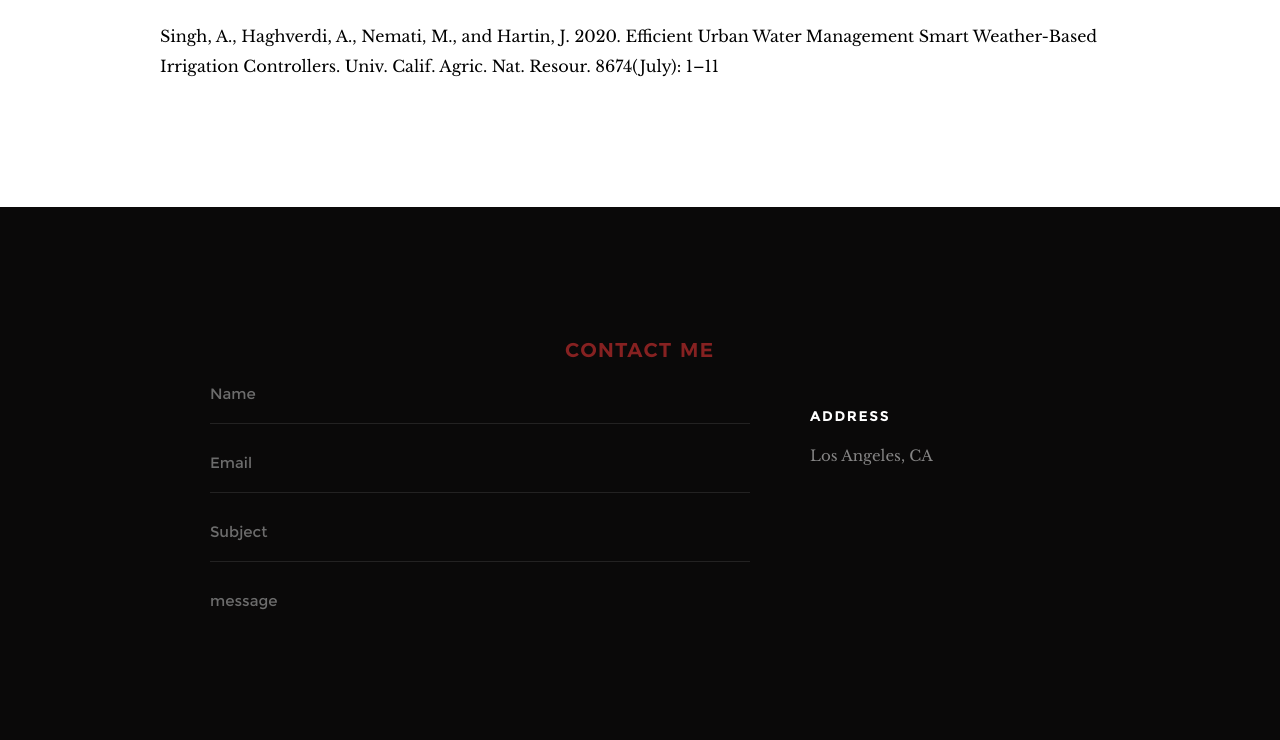
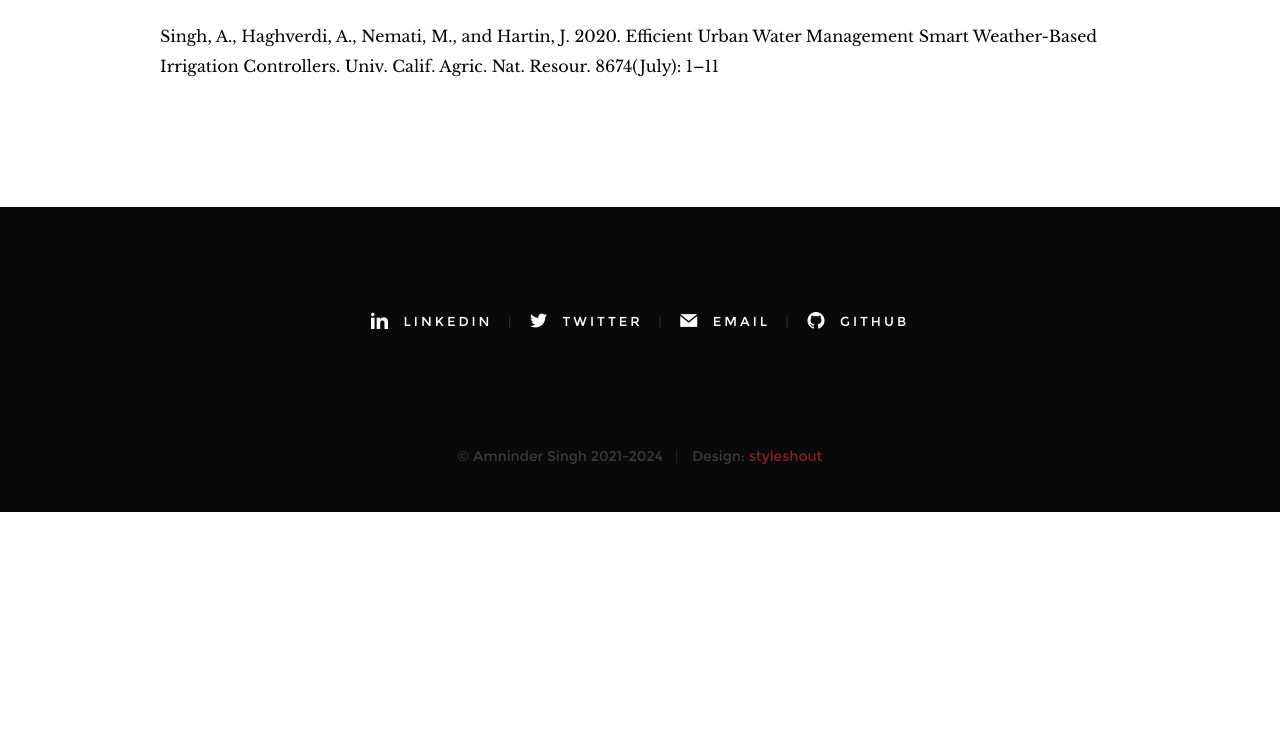
Before and after one commit to singhamninder/mywebsite, a Django app: page / in a window 1280 px wide. Shown: the part 5760-6500 px from the top of the page. After the commit the page ends 6272 px from the top, so only its background shows below. Run offline with Django 3.2, Linux system fonts and the light colour scheme; data comes from the database, SQL or seed files in the repository; both versions use the stored data as it was after the commit.

Commit message:
remove contact form

```diff
--- a/home/admin.py
+++ b/home/admin.py
@@ -1,6 +1,7 @@
 from django.contrib import admin
 
-from .models import Info, Skill, Project, Tag, Publication, Work, Contact
+from .models import Info, Skill, Project, Tag, Publication, Work
+# Contact
 
 admin.site.register(Info)
 admin.site.register(Skill)
@@ -8,4 +9,4 @@ admin.site.register(Work)
 admin.site.register(Project)
 admin.site.register(Tag)
 admin.site.register(Publication)
-admin.site.register(Contact)
+# admin.site.register(Contact)
--- a/home/models.py
+++ b/home/models.py
@@ -1,6 +1,6 @@
 from django.db import models
-from captcha.fields import ReCaptchaField
-from captcha.widgets import ReCaptchaV2Checkbox
+# from captcha.fields import ReCaptchaField
+# from captcha.widgets import ReCaptchaV2Checkbox
 
 class Info(models.Model):
     cv = models.FileField()
--- a/home/views.py
+++ b/home/views.py
@@ -1,6 +1,11 @@
-from django.shortcuts import redirect, render
-from .models import Info, Skill, Project, Publication, Work, Contact
-from django.contrib import messages
+from django.shortcuts import (
+                            # redirect,
+                            render,)
+from .models import (Info, Skill, Project, Publication, Work,
+                    # Contact,
+                    )
+
+# from django.contrib import messages
 
 ## for sending email and contact
 # from django.core.mail import send_mail
@@ -15,22 +20,22 @@ def home(request):
     projects = Project.objects.all()
     publications = Publication.objects.all()
 
-    if request.method == 'POST':
-        contact = Contact()
+    # if request.method == 'POST':
+    #     contact = Contact()
 
-        contactName=request.POST.get('contactName')
-        contactEmail=request.POST.get('contactEmail')
-        contactSubject=request.POST.get('contactSubject')
-        contactMessage=request.POST.get('contactMessage')
+    #     contactName=request.POST.get('contactName')
+    #     contactEmail=request.POST.get('contactEmail')
+    #     contactSubject=request.POST.get('contactSubject')
+    #     contactMessage=request.POST.get('contactMessage')
 
-        contact.contactName=contactName
-        contact.contactEmail=contactEmail
-        contact.contactSubject=contactSubject
-        contact.contactMessage=contactMessage
-        contact.save()
-        messages.success(request, 'Your message was sent, thank you!')
+    #     contact.contactName=contactName
+    #     contact.contactEmail=contactEmail
+    #     contact.contactSubject=contactSubject
+    #     contact.contactMessage=contactMessage
+    #     contact.save()
+    #     messages.success(request, 'Your message was sent, thank you!')
 
-        return redirect('home')
+    #     return redirect('home')
 
     context = {
         'infos':infos,
--- a/templates/contact.html
+++ b/templates/contact.html
@@ -1,58 +1,58 @@
-    {% load static %}
-    <section id="contact" class="s-contact target-section">
+    <!--{% load static %}-->
+    <!--<section id="contact" class="s-contact target-section">-->
 
-        <div class="overlay"></div>
+    <!--    <div class="overlay"></div>-->
 
-        <div class="row narrow section-intro">
-            <div class="col-full">
-                <h3>Contact Me</h3>
+    <!--    <div class="row narrow section-intro">-->
+    <!--        <div class="col-full">-->
+    <!--            <h3>Contact Me</h3>-->
                 <!-- <h1>Say Hello.</h1> -->
                 <!-- <p class="lead">Lorem ipsum Dolor adipia.</p> -->
-            </div>
-        </div>
+    <!--        </div>-->
+    <!--    </div>-->
 
-        <div class="row contact__main">
-            <div class="col-eight tab-full contact__form">
-                <form name="contactForm" id="contactForm" method="POST">
-                    {% csrf_token %}
-                    <fieldset>
+    <!--    <div class="row contact__main">-->
+    <!--        <div class="col-eight tab-full contact__form">-->
+    <!--            <form name="contactForm" id="contactForm" method="POST">-->
+    <!--                {% csrf_token %}-->
+    <!--                <fieldset>-->
 
-                    <div class="form-field">
-                        <input name="contactName" type="text" id="contactName" placeholder="Name" value="" minlength="2" required="" aria-required="true" class="full-width">
-                    </div>
-                    <div class="form-field">
-                        <input name="contactEmail" type="email" id="contactEmail" placeholder="Email" value="" required="" aria-required="true" class="full-width">
-                    </div>
-                    <div class="form-field">
-                        <input name="contactSubject" type="text" id="contactSubject" placeholder="Subject" value="" required="" aria-required="true" class="full-width">
-                    </div>
-                    <div class="form-field">
-                        <textarea name="contactMessage" id="contactMessage" placeholder="message" rows="10" cols="50" required="" aria-required="true" class="full-width"></textarea>
-                    </div>
+    <!--                <div class="form-field">-->
+    <!--                    <input name="contactName" type="text" id="contactName" placeholder="Name" value="" minlength="2" required="" aria-required="true" class="full-width">-->
+    <!--                </div>-->
+    <!--                <div class="form-field">-->
+    <!--                    <input name="contactEmail" type="email" id="contactEmail" placeholder="Email" value="" required="" aria-required="true" class="full-width">-->
+    <!--                </div>-->
+    <!--                <div class="form-field">-->
+    <!--                    <input name="contactSubject" type="text" id="contactSubject" placeholder="Subject" value="" required="" aria-required="true" class="full-width">-->
+    <!--                </div>-->
+    <!--                <div class="form-field">-->
+    <!--                    <textarea name="contactMessage" id="contactMessage" placeholder="message" rows="10" cols="50" required="" aria-required="true" class="full-width"></textarea>-->
+    <!--                </div>-->
                     <!--<script src='https://www.google.com/recaptcha/api.js'></script>-->
                     <!--<div class="g-recaptcha" data-sitekey='6LfxZe8hAAAAAHxLP0ovIhhr8q1pjIb-ockXSaCH'></div>-->
 
-                    <div class="form-field">
-                        <button class="full-width btn--primary">Submit</button>
-                    </div>
+    <!--                <div class="form-field">-->
+    <!--                    <button class="full-width btn--primary">Submit</button>-->
+    <!--                </div>-->
 
-                    </fieldset>
+    <!--                </fieldset>-->
 
-                </form>
-                {% for msg in messages %}
-                    <div class="alert alert-success" role="alert">
-                        {{ msg }}
-                    </div>
-                {% endfor %}
-            </div>
+    <!--            </form>-->
+    <!--            {% for msg in messages %}-->
+    <!--                <div class="alert alert-success" role="alert">-->
+    <!--                    {{ msg }}-->
+    <!--                </div>-->
+    <!--            {% endfor %}-->
+    <!--        </div>-->
 
 
-            <div class="col-four tab-full contact__infos">
-                <h4 class="h06">Address</h4>
-                <p>
-                Los Angeles, CA
-                </p>
-            </div>
-        </div>
+    <!--        <div class="col-four tab-full contact__infos">-->
+    <!--            <h4 class="h06">Address</h4>-->
+    <!--            <p>-->
+    <!--            Los Angeles, CA-->
+    <!--            </p>-->
+    <!--        </div>-->
+    <!--    </div>-->
 
-    </section>
+    <!--</section>-->
--- a/templates/index.html
+++ b/templates/index.html
@@ -42,7 +42,7 @@
                 <li><a class="smoothscroll"  href="#about" title="about">About</a></li>
                 <li><a class="smoothscroll"  href="#projects" title="projects">Projects</a></li>
                 <li><a class="smoothscroll"  href="#publications" title="publications">Publications</a></li>
-                <li><a class="smoothscroll"  href="#contact" title="contact">Contact</a></li>
+                <!--<li><a class="smoothscroll"  href="#contact" title="contact">Contact</a></li>-->
             </ul>
         </nav>
 
@@ -308,14 +308,12 @@
         {% endfor %}
     </section>
 
+
+    {% include "contact.html" %}
+
     <!-- footer
     ================================================== -->
 
-    {% include "contact.html" %}
-
-
-    <!-- footer
-    ================================================== -->
     <footer>
 
         <div class="row">
--- a/templates/single-project.html
+++ b/templates/single-project.html
@@ -47,7 +47,7 @@
                 <li><a href="{% url 'home' %}#about" title="about">About</a></li>
                 <li class="current"><a href="{% url 'home' %}#projects" title="projects">Projects</a></li>
                 <li><a href="{% url 'home' %}#publications" title="publications">Publications</a></li>
-                <li><a href="{% url 'home' %}#contact" title="contact">Contact</a></li>
+                <!--<li><a href="{% url 'home' %}#contact" title="contact">Contact</a></li>-->
             </ul>
         </nav>
 
```
Also changed, not shown: db.sqlite3.
